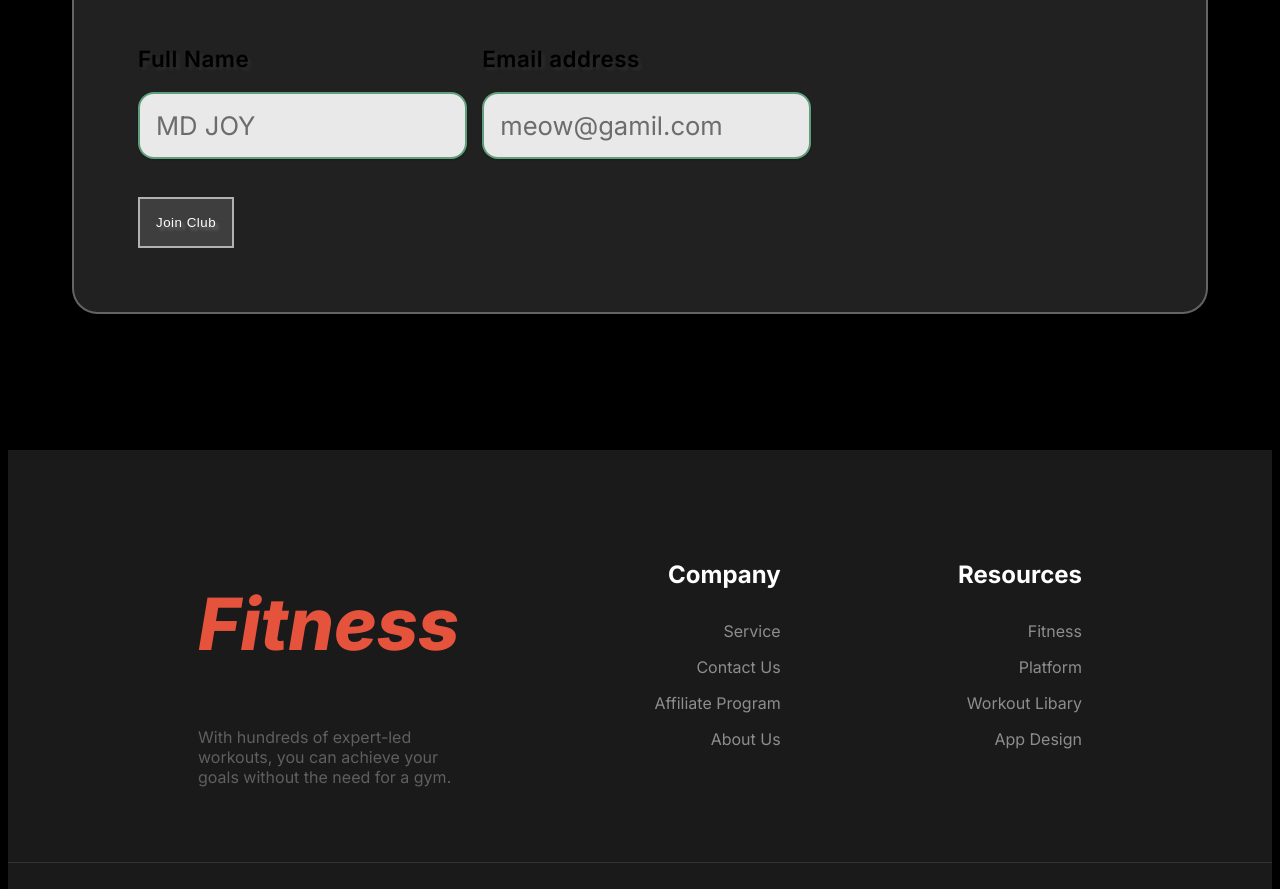
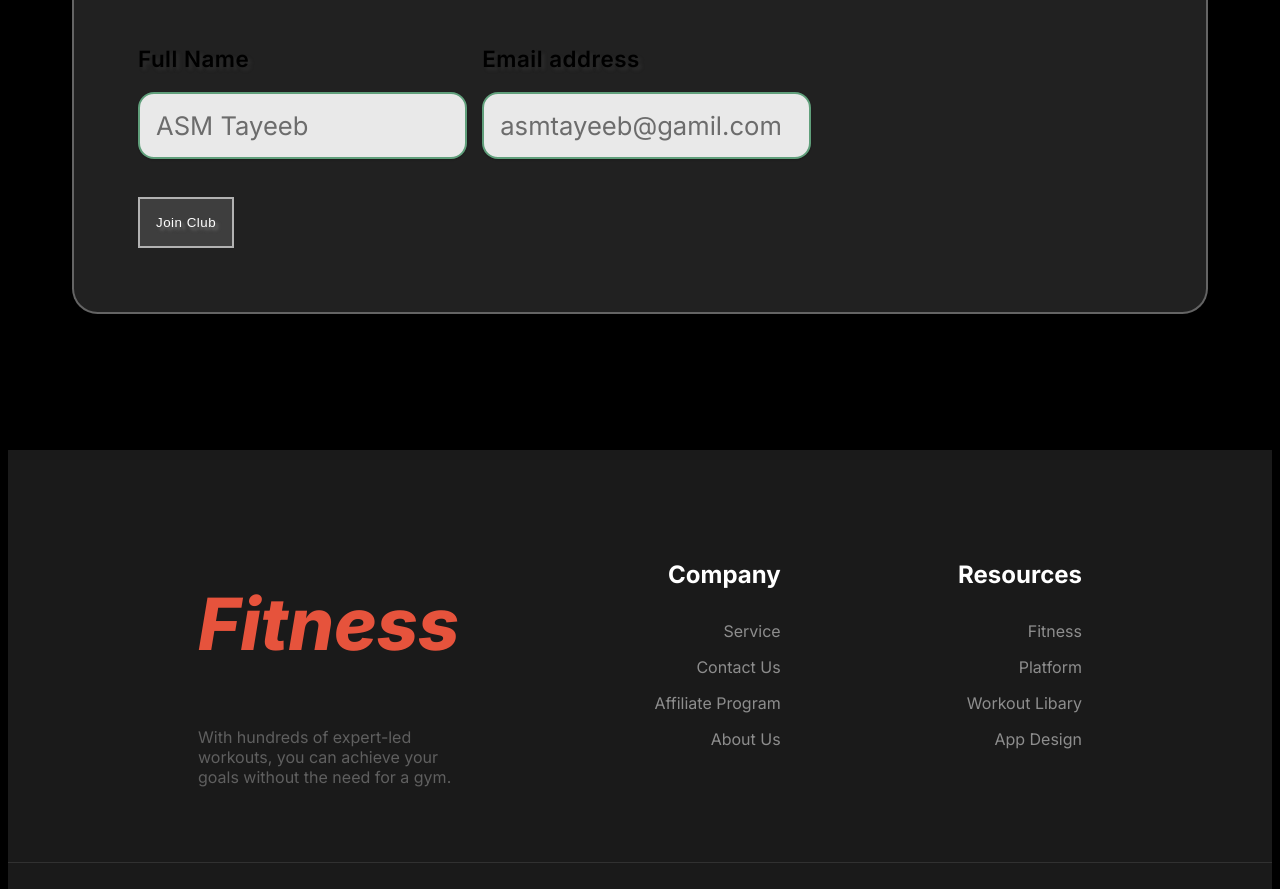
Before and after one commit to ASM-Tayeeb/Assignment-2, a plain HTML site: page index.html in a window 1280 px wide. Shown: the part 4579-5468 px from the top of the page. Drawn offline with Linux system fonts and the light colour scheme; a web font is replaced by a local one.

Commit message:
Error fixed

```diff
--- a/index.html
+++ b/index.html
@@ -333,7 +333,7 @@
                       <label for="full-name">Full Name</label>
                       <input
                         type="text"
-                        placeholder="MD JOY"
+                        placeholder="ASM Tayeeb"
                         name="Full name"
                         id="full-name"
                         required
@@ -344,7 +344,7 @@
                       <label for="email">Email address</label>
                       <input
                         type="email"
-                        placeholder="meow@gamil.com"
+                        placeholder="asmtayeeb@gamil.com"
                         name="Email"
                         id="email"
                         required
```
